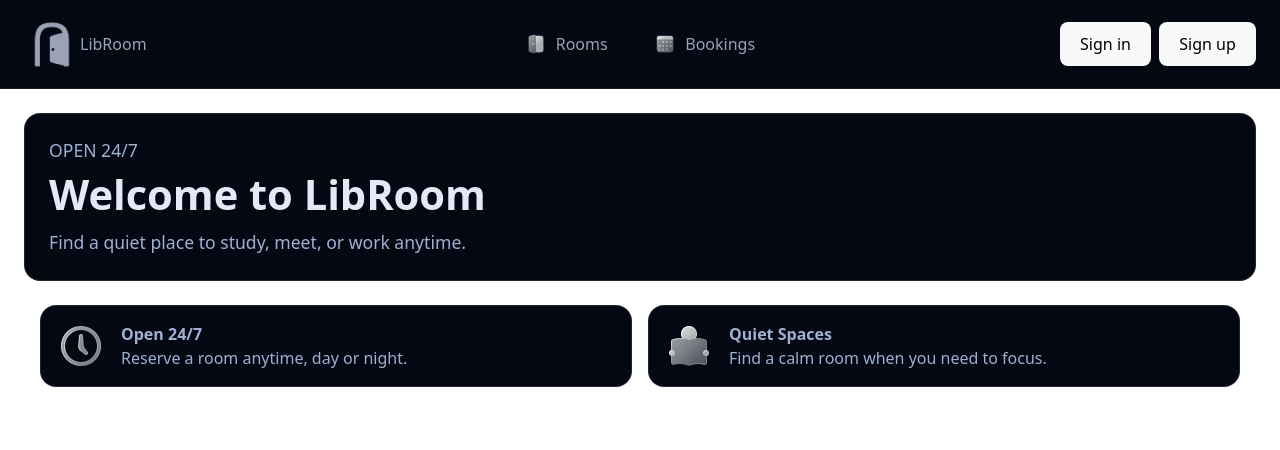
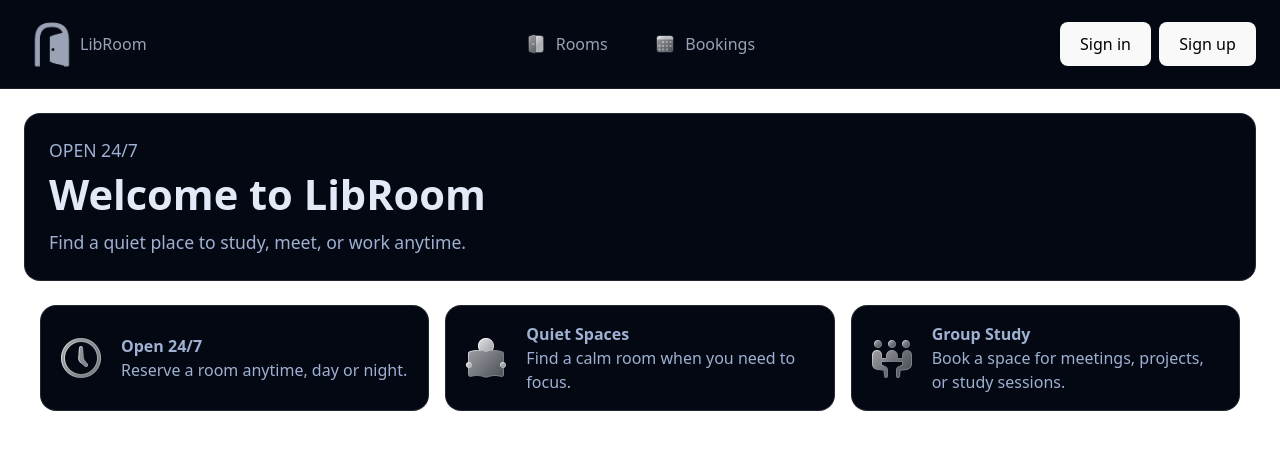
Before and after one commit to AWF-Group13/frontend, a React (Vite) app: page / in a window 1280 px wide. Shown: the top 450 px of the page. Built offline with nearby package versions, Linux system fonts and the light colour scheme; no server answers.

Commit message:
add group study box

```diff
--- a/src/pages/HomePage.css
+++ b/src/pages/HomePage.css
@@ -34,9 +34,10 @@
 }
 
 .box {
+  box-sizing: border-box;
   display: flex;
   align-items: center;
-  flex: 1 1 24rem;
+  flex: 1 1 calc((100% - 2rem) / 3);
   gap: 1rem;
   margin: 0;
   padding: 1rem;
--- a/src/pages/HomePage.tsx
+++ b/src/pages/HomePage.tsx
@@ -25,6 +25,14 @@ function HomePage() {
             Find a calm room when you need to focus.
           </div>
         </div>
+        <div className="box">
+          <img src="/room.png" alt="" width="48" height="48" />
+          <div>
+            <b>Group Study</b>
+            <br />
+            Book a space for meetings, projects, or study sessions.
+          </div>
+        </div>
       </div>
     </>
   );
```
Also changed, not shown: public/room.png (added).
